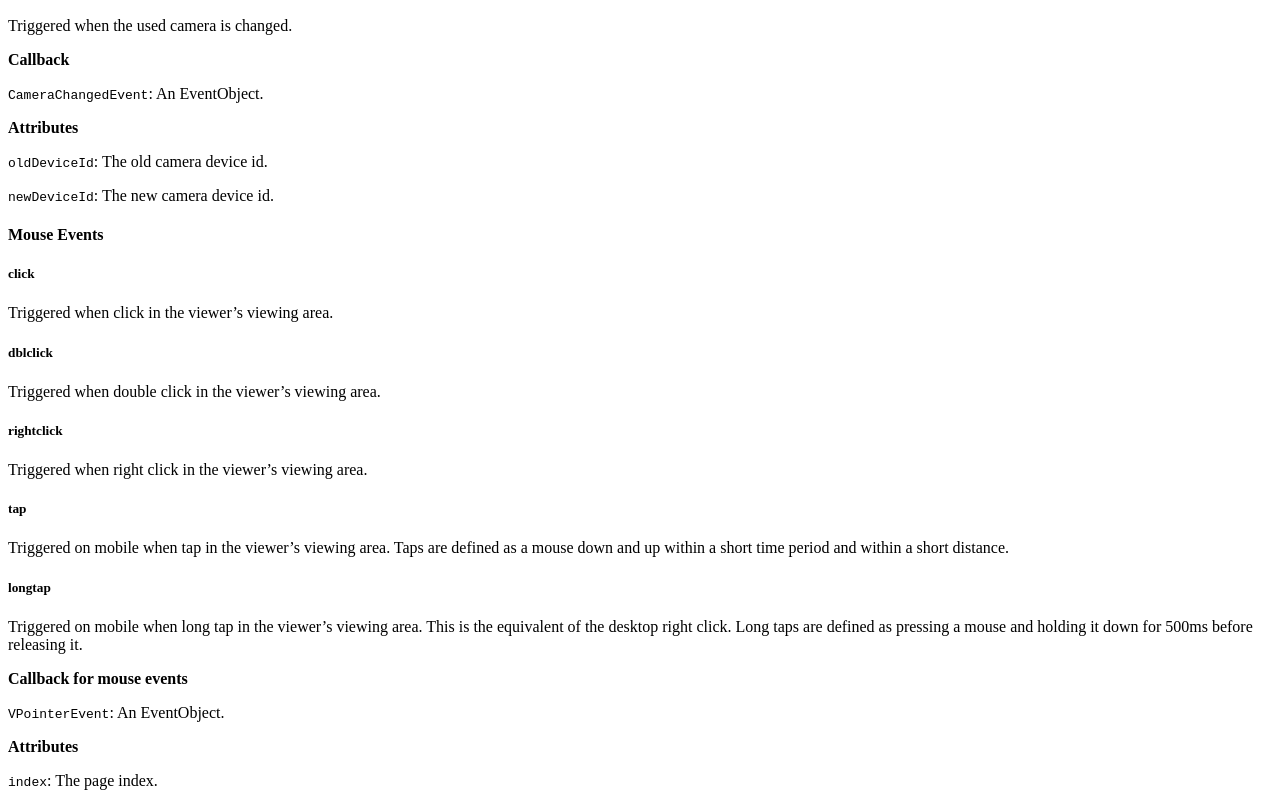
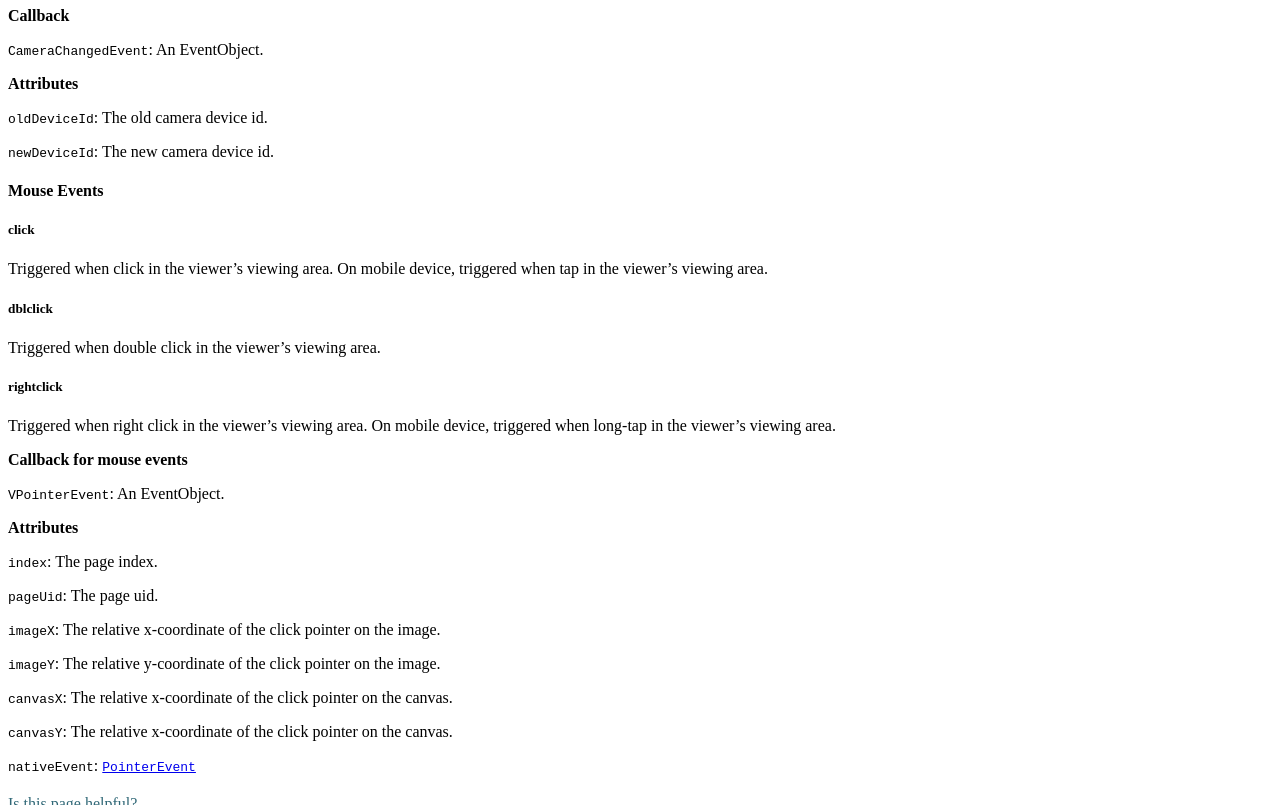
Before and after one commit to dynamsoft-docs/document-viewer-docs, a Jekyll site: the page built from api/class/captureviewer.md, in a window 1280 px wide and 900 px high, scrolled down 16043 px, cut to the strip 0-805 px from the top of the window. Built offline with Jekyll 4.4.1, drawn with Linux system fonts in a browser that asks for light colours; some of the changed text lies outside the part shown.

Commit message:
delete tap & longtap events

```diff
--- a/api/class/captureviewer.md
+++ b/api/class/captureviewer.md
@@ -82,8 +82,6 @@ permalink: /api/class/captureviewer.html
 | [`click`](#click)         | Triggered when click in the viewer's viewing area.           |
 | [`dblclick`](#dblclick)      | Triggered when double click in the viewer's viewing area.    |
 | [`rightclick`](#rightclick)    | Triggered when right click in the viewer's viewing area.     |
-| [`tap`](#tap)           | Triggered on mobile when tap in the viewer's viewing area.   |
-| [`longtap`](#longtap)       | Triggered on mobile when long tap in the viewer's viewing area. |
 
 ## Create and Destroy Instances
 
@@ -1045,7 +1043,7 @@ Triggered when the used camera is changed.
 
 ##### click
 
-Triggered when click in the viewer's viewing area.
+Triggered when click in the viewer's viewing area. On mobile device, triggered when tap in the viewer's viewing area.
 
 ##### dblclick
 
@@ -1053,17 +1051,7 @@ Triggered when double click in the viewer's viewing area.
 
 ##### rightclick
 
-Triggered when right click in the viewer's viewing area.
-
-##### tap
-
-Triggered on mobile when tap in the viewer's viewing area.
-Taps are defined as a mouse down and up within a short time period and within a short distance.
-
-##### longtap
-
-Triggered on mobile when long tap in the viewer's viewing area. This is the equivalent of the desktop right click.
-Long taps are defined as pressing a mouse and holding it down for 500ms before releasing it.
+Triggered when right click in the viewer's viewing area. On mobile device, triggered when long-tap in the viewer's viewing area.
 
 
 **Callback for mouse events**
```
Also changed, not shown: api/class/browseviewer.md (+3 -14 lines), api/class/editviewer.md (+3 -14 lines), api/class/index.md (+0 -8 lines), api/class/perspectiveviewer.md (+3 -14 lines).
